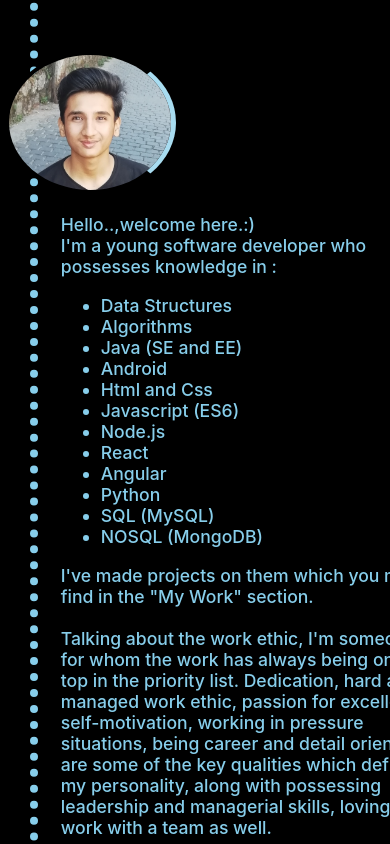
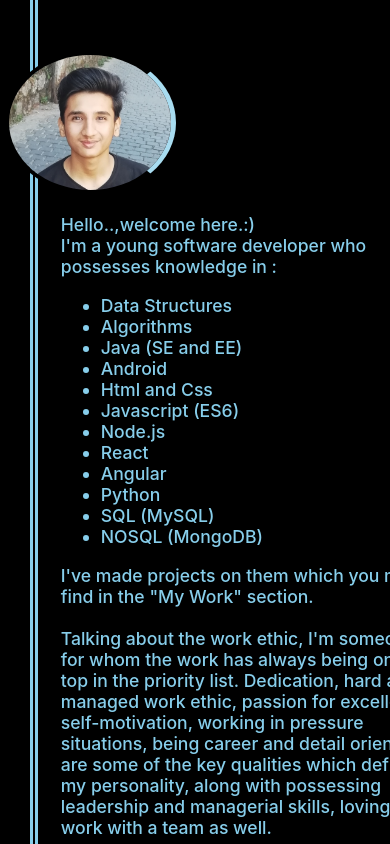
Before and after one commit to Rudra0711/Portfolio, a React (Create React App) app: page /aboutme in a window 390 px wide. Shown: the top 844 px of the page. Built offline with nearby package versions, Linux system fonts and the light colour scheme.

Commit message:
Trying responsiveness

```diff
--- a/src/contents/aboutme/aboutme.css
+++ b/src/contents/aboutme/aboutme.css
@@ -73,11 +73,12 @@
     width:60vh;
   }
   .whole{
-    border-radius: 8%;
+    border-radius: 2%;
     width:50vh;
     height:168vh;
-    margin-top:-170vh;
+    margin-top:-168vh;
     margin-left: 6%;
+    border: 1vh double skyblue;
   }
   .picabt{
     margin-top: 6vh;
```
